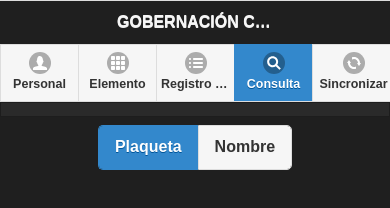
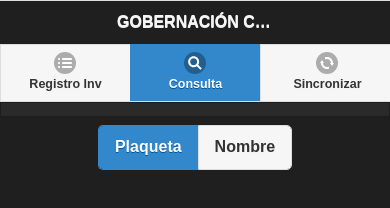
Before and after one commit to juanpablogd/Activos, a plain HTML site: page persona_verificar.html in a window 390 px wide. Drawn offline with Linux system fonts and the light colour scheme; some packages are replaced by stand-ins of ours.

Commit message:
Navegación

```diff
--- a/persona_verificar.html
+++ b/persona_verificar.html
@@ -48,9 +48,7 @@
 				<h1>GOBERNACIÓN CUNDINAMARCA - Inventarios</h1>
 				<div data-role="navbar">
 					<ul>
-						<li><a href="nuevo_encargado.html" target="_top" data-icon="user" >Personal</a></li>
-						<li><a href="nuevo_elemento.html" target="_top" data-icon="grid">Elemento</a></li>
-						<li><a href="p1_elemento_buscar.html" target="_top" data-icon="bullets" >Registro Inv</a></li>
+						<li><a href="p1_persona_buscar.html" target="_top" data-icon="bullets" >Registro Inv</a></li>
 						<li><a href="consultar.html" target="_top" data-icon="search" class="ui-btn-active">Consulta</a></li>
 						<li><a href="mnu_sincronizar.html" target="_top" data-icon="recycle">Sincronizar</a></li>
 					</ul>
```
